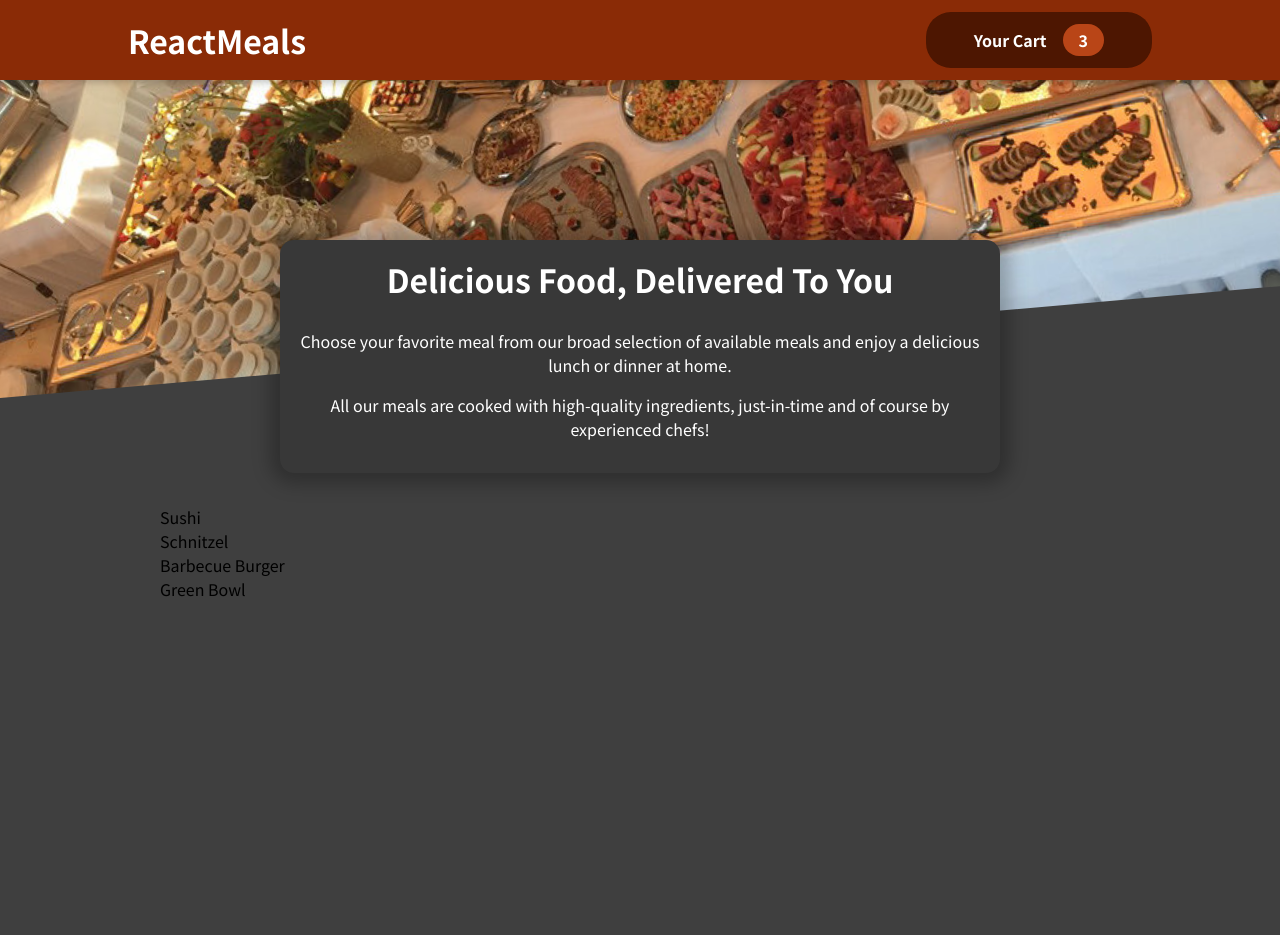
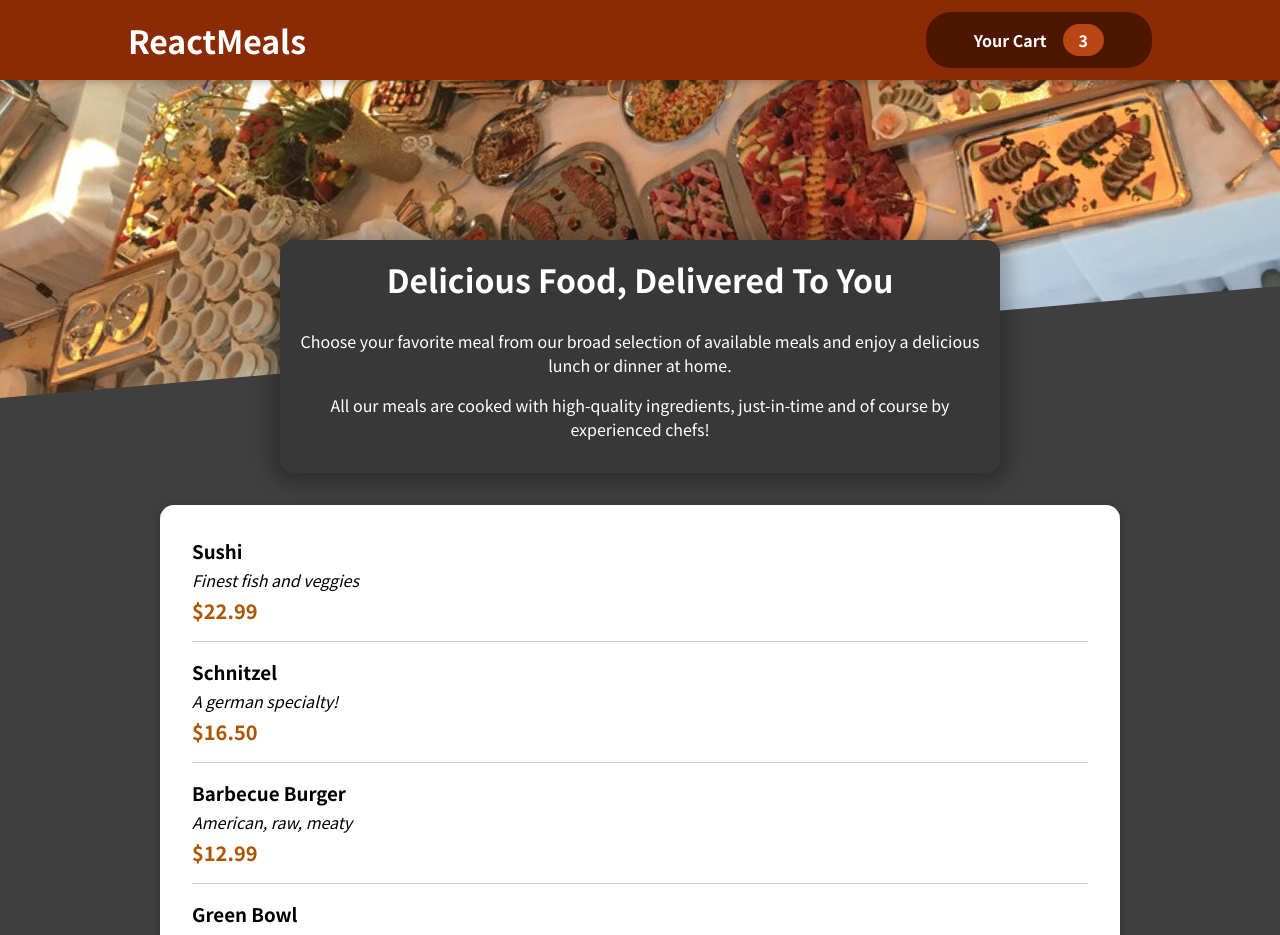
Before and after one commit to ast19004/react-udemy-project, a React (Create React App) app in the folder FoodOrderApp/: page / in a window 1280 px wide. Shown: the top 935 px of the page. Before the commit the page ends 800 px from the top, so only its background shows below. Built offline with nearby package versions, Linux system fonts and the light colour scheme.

Commit message:
Add MealItem & Display MealItems

```diff
--- a/FoodOrderApp/src/components/Meals/AvailableMeals.js
+++ b/FoodOrderApp/src/components/Meals/AvailableMeals.js
@@ -1,4 +1,6 @@
 import classes from './AvailableMeals.module.css'
+import MealItem from './MealItem/MealItem';
+import Card from '../UI/Card';
 
 const DUMMY_MEALS = [
     {
@@ -28,14 +30,21 @@
   ];
 
 const AvailableMeals = () => {
-    const mealsList = DUMMY_MEALS.map(meal => {
-        return <li>{meal.name}</li>;
-    });
+    const mealsList = DUMMY_MEALS.map(meal => (
+          <MealItem
+            key={meal.id}
+            name={meal.name}
+            description={meal.description}
+            price={meal.price}
+            />
+    ));
 
     return <section className={classes.meals}>
-        <ul>
-            {mealsList}
-        </ul>
+      <Card>
+          <ul>
+              {mealsList}
+          </ul>
+        </Card>
     </section>
 };
 
--- /dev/null
+++ b/FoodOrderApp/src/components/Meals/MealItem/MealItem.js
@@ -0,0 +1,17 @@
+import classes from './MealItem.module.css'
+
+const MealItem = (props) => {
+    const price = `$${props.price.toFixed(2)}`;
+    return <li className={classes.meal}>
+        <div>
+            <h3>{props.name}</h3>
+            <div className={classes.description}>{props.description}</div>
+            <div className={classes.price}>{price}</div>
+        </div>
+        <div>
+
+        </div>
+    </li>
+};
+
+export default MealItem;
--- /dev/null
+++ b/FoodOrderApp/src/components/Meals/MealItem/MealItem.module.css
@@ -0,0 +1,22 @@
+.meal {
+    display: flex;
+    justify-content: space-between;
+    margin: 1rem;
+    padding-bottom: 1rem;
+    border-bottom: 1px solid #ccc;
+  }
+
+  .meal h3 {
+    margin: 0 0 0.25rem 0;
+  }
+
+  .description {
+    font-style: italic;
+  }
+
+  .price {
+    margin-top: 0.25rem;
+    font-weight: bold;
+    color: #ad5502;
+    font-size: 1.25rem;
+  }
--- /dev/null
+++ b/FoodOrderApp/src/components/UI/Card.js
@@ -0,0 +1,8 @@
+import classes from './Card.module.css'
+
+
+const Card = (props) => {
+    return <div className={classes.card}>{props.children}</div>
+};
+
+export default Card;
--- /dev/null
+++ b/FoodOrderApp/src/components/UI/Card.module.css
@@ -0,0 +1,6 @@
+.card {
+    padding: 1rem;
+    box-shadow: 0 2px 8px rgba(0, 0, 0, 0.25);
+    border-radius: 14px;
+    background-color: white;
+  }
```
Also changed, not shown: FoodOrderApp/src/components/Meals/MealItem/MealItemForm.js (added), 1 other file (tests, documents, lock files or other folders).
